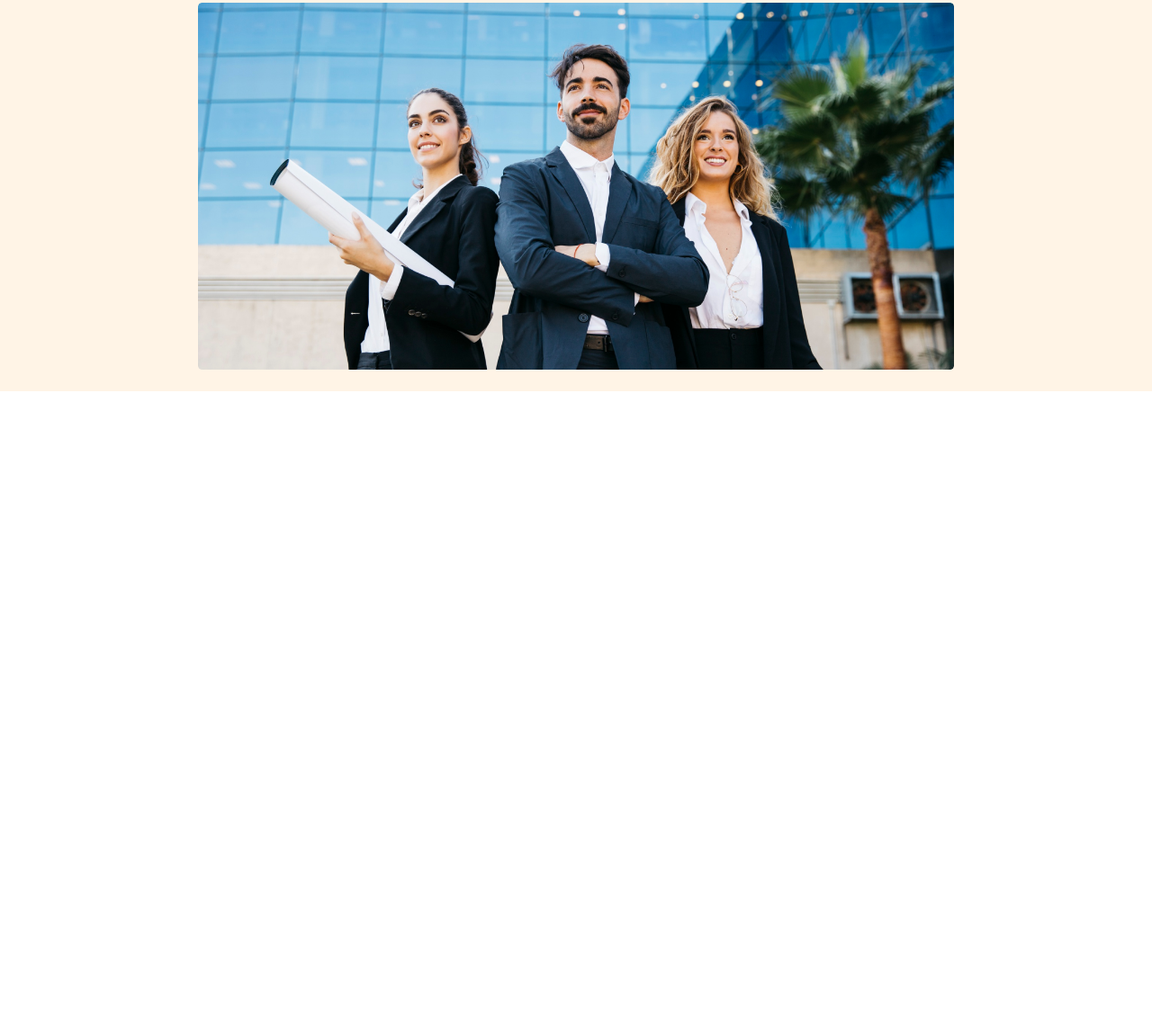
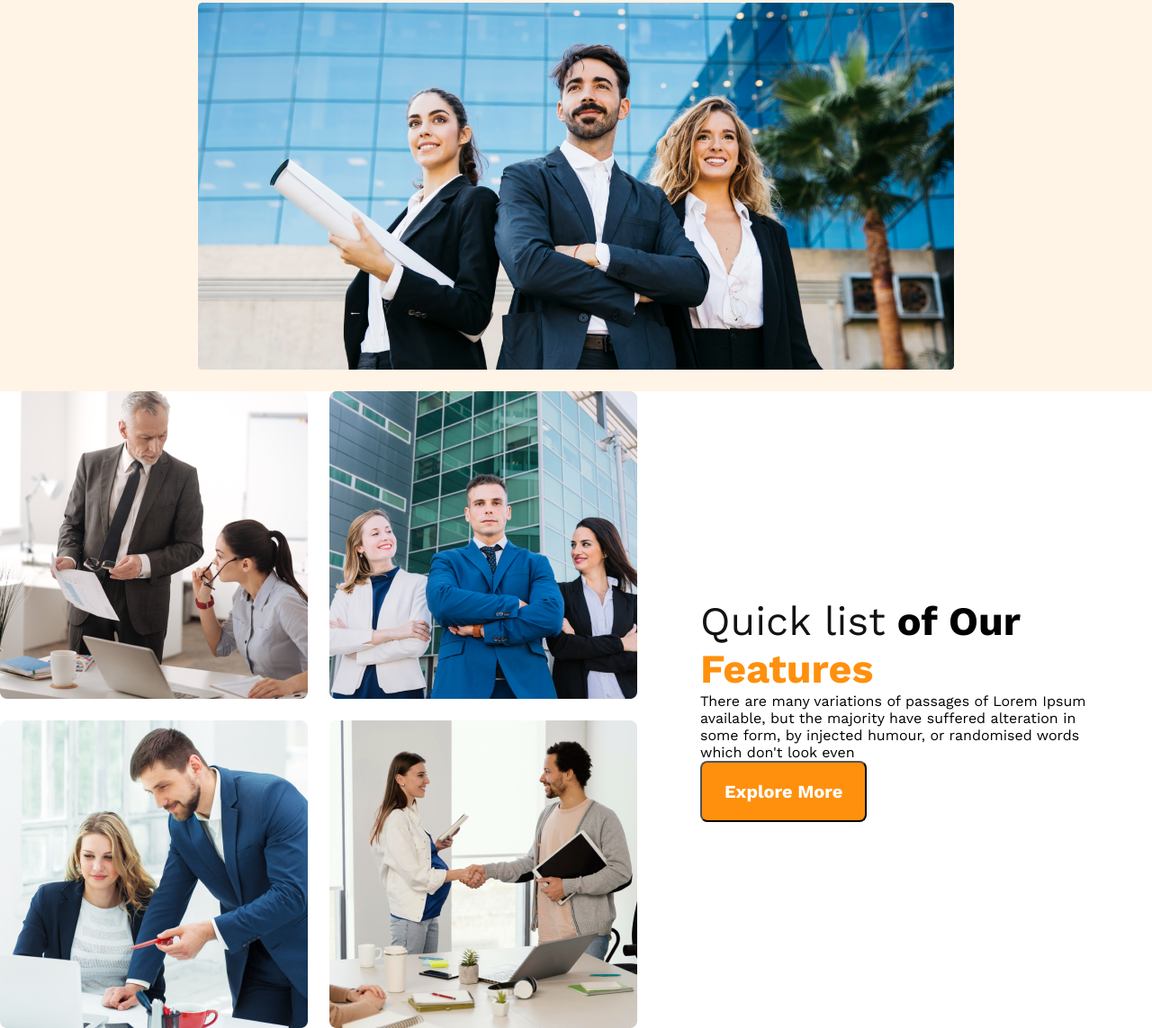
Before and after one commit to iamsreshthocoderz/responsive-website, a plain HTML site: page index.html in a window 1280 px wide. Shown: the part 352-1495 px from the top of the page at 90% size. Before the commit the page ends 800 px from the top, so only its background shows below. Drawn offline with nearby package versions, Linux system fonts and the light colour scheme.

Commit message:
responsive

```diff
--- a/index.html
+++ b/index.html
@@ -9,13 +9,14 @@
 </head>
 
 <body>
+    <!-- header start  -->
     <header>
         <nav>
             <h1 class="nav-title">G3 Architects</h1>
             <ul>
                 <li><a href="">Home</a></li>
                 <li><a href="">About</a></li>
-                <li><a href="">Contrct Us</a></li>
+                <li><a href="">Contract Us</a></li>
                 <li><a href="">Log In</a></li>
             </ul>
         </nav>
@@ -24,7 +25,7 @@
                 <h1 class="banner-title">Brand New Group of Architects
                 </h1>
                 <p class="banner-description">There are many variations of passages of Lorem Ipsum available, but the
-                    majority have suffered alteration in some form, by injected humour, or randomised words which don't
+                    majority have suffered alteration in some form, by injected humour, or randomized words which don't
                     look even</p>
                 <button class="btn-primary">Expolore More</button>
             </div>
@@ -32,7 +33,29 @@
             <img src="./images/banner.png" alt="">
         </div>
     </header>
-    <main></main>
+    <!-- header ending -->
+    <main>
+        <!-- teams section start  -->
+<section class="teams-container">
+    <div class="teams-img-container">
+        <img src="./images/team1.png" alt="">
+        <img src="./images/team2.png" alt="">
+        <img src="./images/team3.png" alt="">
+        <img src="./images/team4.png" alt="">
+    </div>
+
+        <div class="teams-content">
+            <h3 class="teams-title"><span class="quick-list">Quick list</span> <span class="our">of Our</span> <span class="features">Features</span></h3>
+            <p class="teams-description">There are many variations of passages of Lorem Ipsum available, but the majority have suffered alteration in some form, by injected humour, or randomised words which don't look even</p>
+            <button class="btn-primary">Explore More</button>
+
+        </div>
+
+
+</section>
+
+        <!-- teams section end  -->
+    </main>
     <footer></footer>
 </body>
 
--- a/style.css
+++ b/style.css
@@ -80,10 +80,45 @@ nav li a {
     margin-top: 20px;
 }
 
+/* main style */
+
+main{
+    margin: 0 auto;
+    max-width: 1440px;
+}
+/* teams style */
+.teams-container{
+     display: flex;
+     /* justify-content: center; */
+     align-items: center;
+}
+
+.teams-img-container{
+    display: grid;
+    grid-template-columns: repeat(2, 1fr);
+    gap: 24px;
+}
+.teams-content{
+    padding-right: 70px;
+    padding-left: 70px;
+}
+.teams-title{
+    font-size: 2.8rem;
+}
+
+.teams-title .quick-list{
+    color: #131313;
+    font-weight: 500;
+}
+.teams-title .features{
+    color: #FF900E;
+    font-weight: 700;
+
+}
 
 
 /* responsive style  */
-/* mobaile device responsive */
+/* mobile device responsive */
 @media screen and (max-width: 576px) {
     header{
         padding: 10px;
@@ -93,7 +128,7 @@ nav li a {
         flex-direction: column;
     }
 }
-/* tab device responstive */
+/* tab device responsive */
 
 @media screen and (min-width:576px) and (max-width:960px) {
     nav{
```
